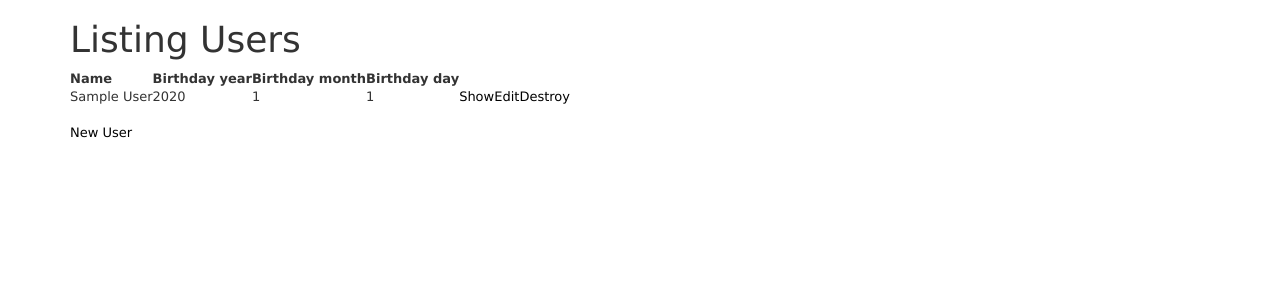
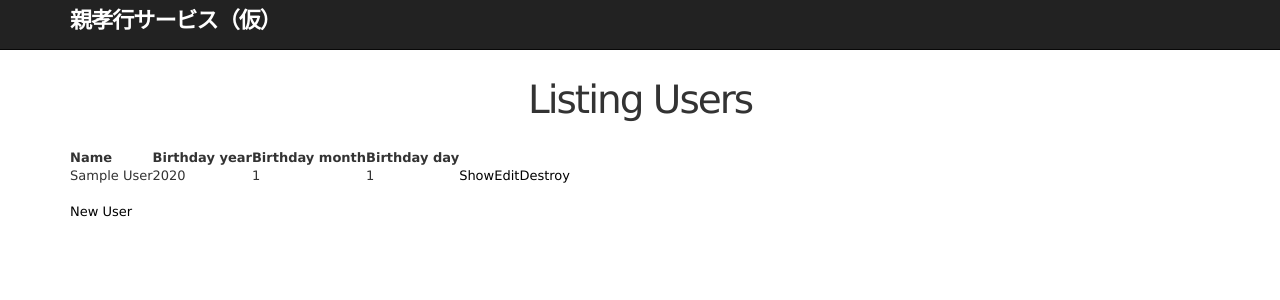
Before and after one commit to KahokuHanten/oyaco, a Rails app: page /users in a window 1280 px wide. Shown: the top 300 px of the page. Run offline with Rails 7, Linux system fonts and the light colour scheme; tables that the repository leaves empty hold one stand-in row (values such as "Sample post"); style sheets or scripts are compiled from the project's sources; some libraries are stand-ins or nearby versions.

Commit message:
Update top page

```diff
--- a/app/assets/stylesheets/custom.css.scss
+++ b/app/assets/stylesheets/custom.css.scss
@@ -1 +1,73 @@
 @import "bootstrap";
+
+/* universal */
+
+html {
+  overflow-y: scroll;
+}
+
+body {
+  padding-top: 60px;
+}
+
+section {
+  overflow: auto;
+}
+
+textarea {
+  resize: vertical;
+}
+
+.center {
+  text-align: center;
+}
+
+.center h1 {
+  margin-bottom: 10px;
+}
+
+/* typography */
+
+h1, h2, h3, h4, h5, h6 {
+  line-height: 1;
+}
+
+h1 {
+  font-size: 3em;
+  letter-spacing: -2px;
+  margin-bottom: 30px;
+  text-align: center;
+}
+
+h2 {
+  font-size: 1.2em;
+  letter-spacing: -1px;
+  margin-bottom: 30px;
+  text-align: center;
+  font-weight: normal;
+  color: #999;
+}
+
+p {
+  font-size: 1.1em;
+  line-height: 1.7em;
+}
+
+/* header */
+
+#logo {
+  float: left;
+  margin-right: 10px;
+  font-size: 1.7em;
+  color: #fff;
+  text-transform: uppercase;
+  letter-spacing: -1px;
+  padding-top: 9px;
+  font-weight: bold;
+  line-height: 1;
+}
+
+#logo:hover {
+  color: #fff;
+  text-decoration: none;
+}
--- a/app/views/layouts/application.html.erb
+++ b/app/views/layouts/application.html.erb
@@ -10,7 +10,23 @@
   <!--[if lt IE 9]>
   <script src="http://html5shim.googlecode.com/svn/trunk/html5.js"></script>
   <![endif]-->
-  <div class="container">
+  <header class="navbar navbar-fixed-top navbar-inverse">
+      <div class="navbar-inner">
+        <div class="container">
+          <%= link_to "親孝行サービス（仮）", '#', id: "logo" %>
+          <nav>
+            <ul class="nav pull-right">
+              <!--
+              <li><%= link_to "Home",    '#' %></li>
+              <li><%= link_to "Help",    '#' %></li>
+              <li><%= link_to "Sign in", '#' %></li>
+            -->
+            </ul>
+          </nav>
+        </div>
+      </div>
+    </header>
+    <div class="container">
     <%= yield %>
   </div>
 </body>
--- a/app/views/welcome/top.html.erb
+++ b/app/views/welcome/top.html.erb
@@ -1,6 +1,4 @@
 <div class="center hero-unit">
-<h1>親孝行サービス</h1>
-
 <p class="lead">
   <h1>10月1日はお父さんの誕生日です！</h1>
   <h1>こんなプレゼントはどうですか？</h1>
```
